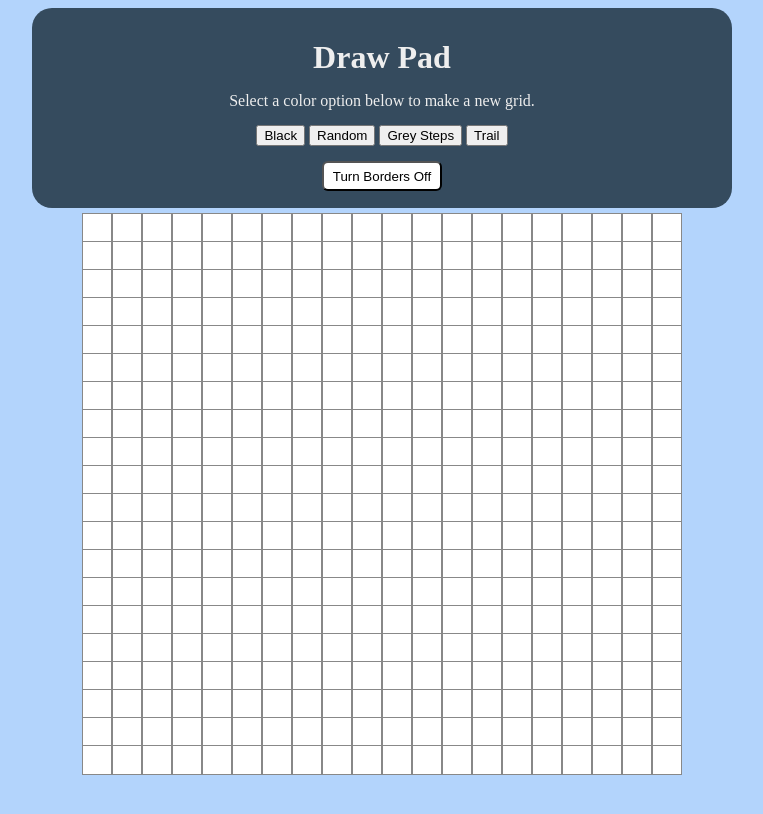
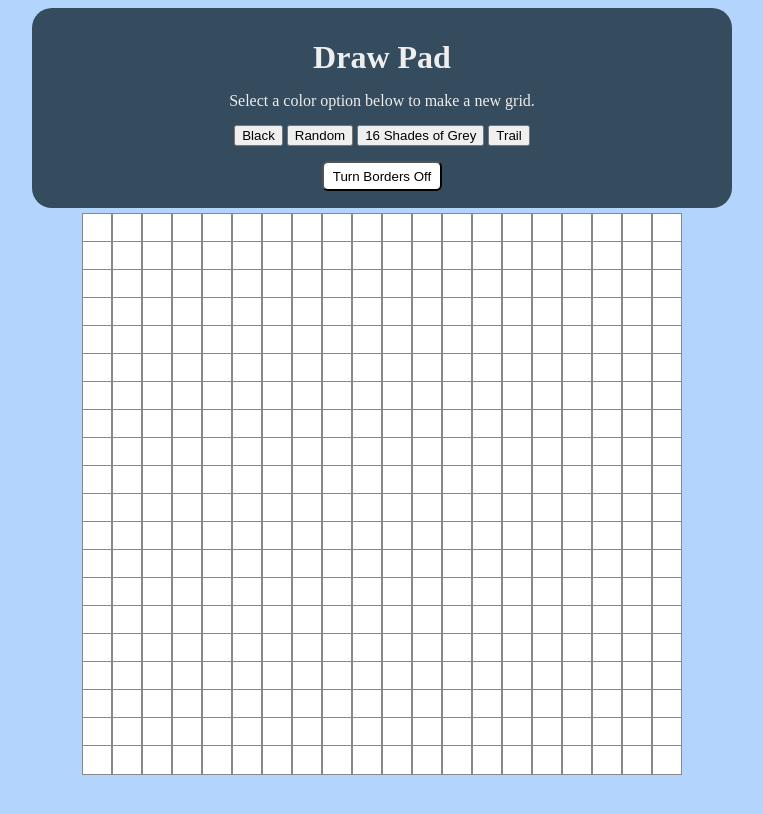
Before and after one commit to nmehrle/the_Odin_Project, a plain HTML site: page scratch_pad/doc.html in a window 1280 px wide. Shown: the whole page, without its empty margins (258-1021 px from the left). Drawn offline with nearby package versions, Linux system fonts and the light colour scheme.

Commit message:
renamed to 16 shades of grey from grey steps

```diff
--- a/scratch_pad/doc.html
+++ b/scratch_pad/doc.html
@@ -23,7 +23,7 @@
 
         <button onclick="resize(1)"> Black </button>
         <button onclick="resize(2)"> Random </button>
-        <button onclick="resize(3)"> Grey Steps </button>
+        <button onclick="resize(3)"> 16 Shades of Grey </button>
         <button onclick="resize(4)"> Trail </button>
 
       </div>
```
